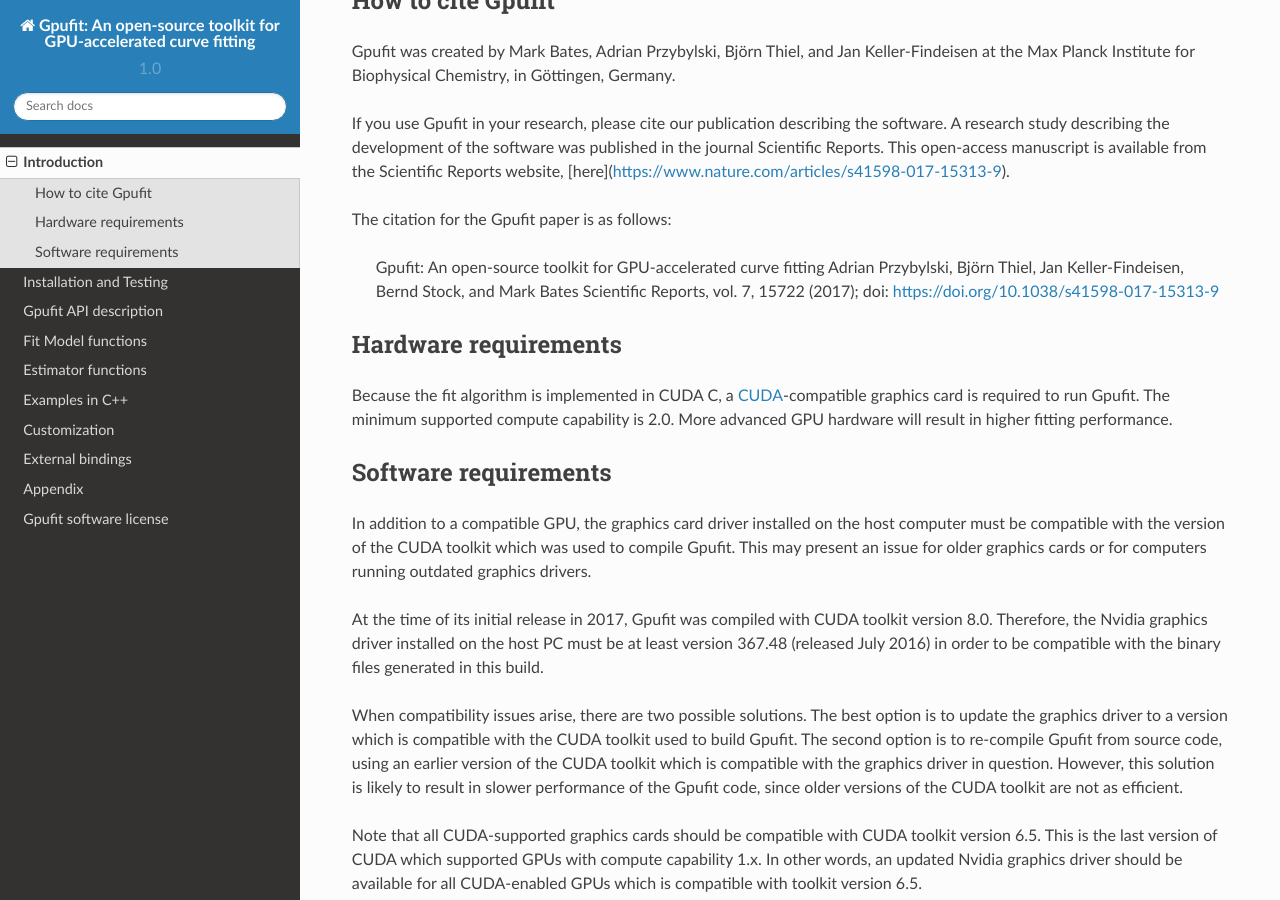
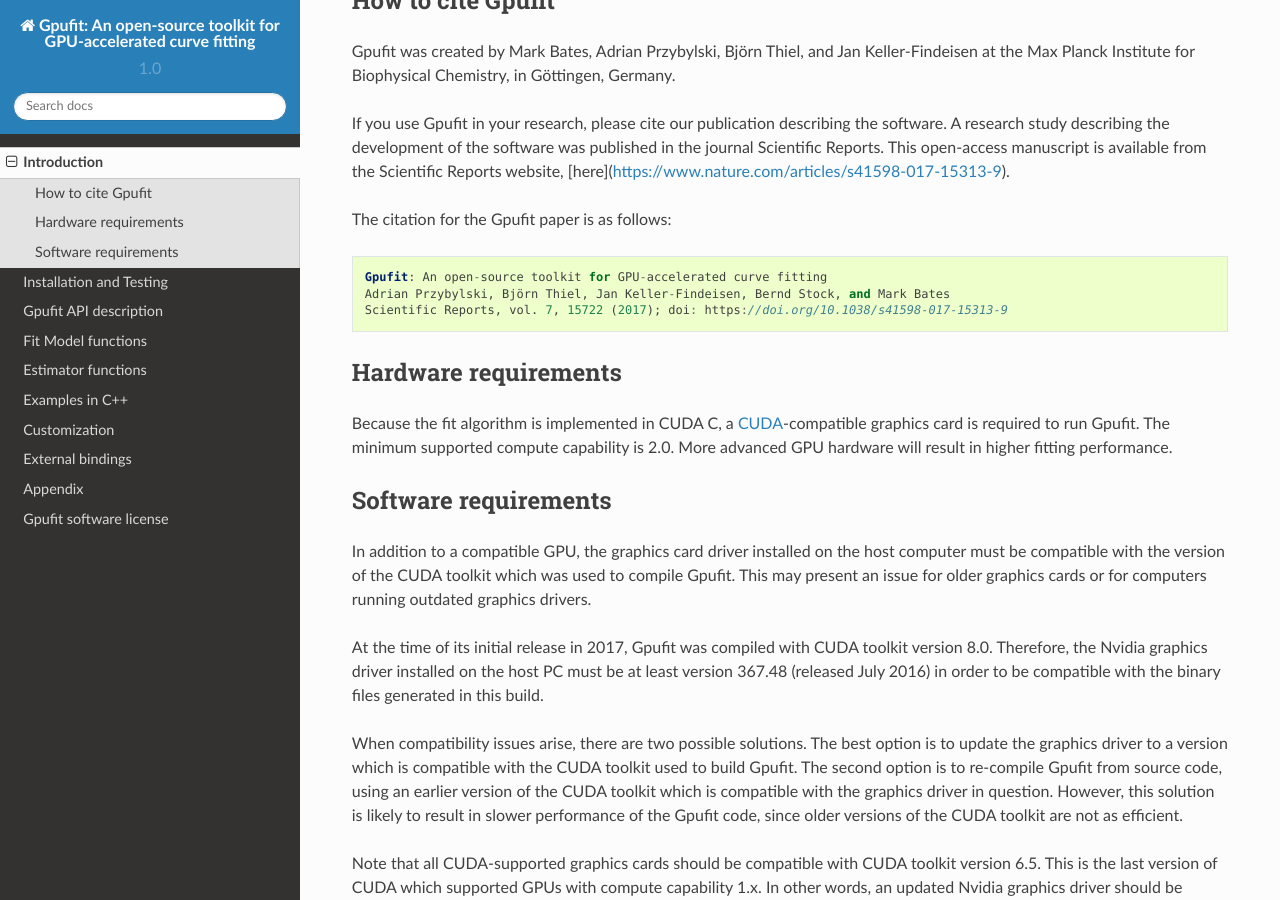
Before and after one commit to gpufit/Gpufit, a Sphinx documentation site: the page built from docs/introduction.rst, in a window 1280 px wide and 900 px high, scrolled down 1040 px. Built offline with Sphinx 7.4.7 and the Read the Docs theme 2.0.0, drawn with Linux system fonts in a browser that asks for light colours.

Commit message:
fixed whitespace

```diff
--- a/docs/introduction.rst
+++ b/docs/introduction.rst
@@ -56,7 +56,7 @@
 
 If you use Gpufit in your research, please cite our publication describing the software.  A research study describing the development of the software was published in the journal Scientific Reports.  This open-access manuscript is available from the Scientific Reports website, [here](https://www.nature.com/articles/s41598-017-15313-9).
 
-The citation for the Gpufit paper is as follows:
+The citation for the Gpufit paper is as follows::
 
     Gpufit: An open-source toolkit for GPU-accelerated curve fitting
     Adrian Przybylski, Björn Thiel, Jan Keller-Findeisen, Bernd Stock, and Mark Bates
```
